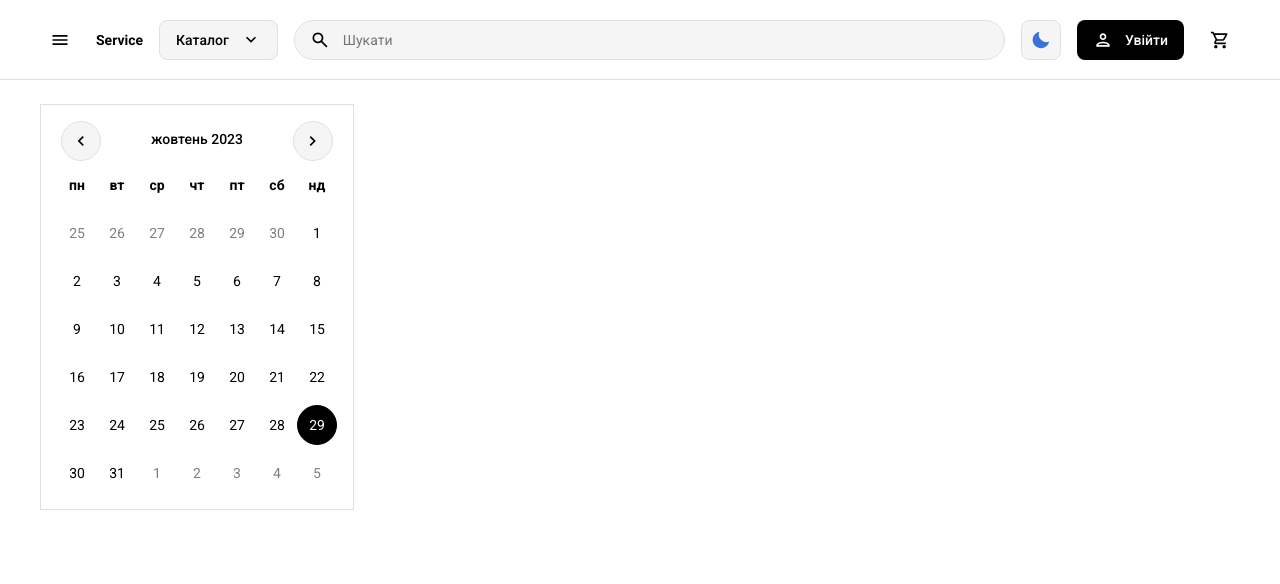
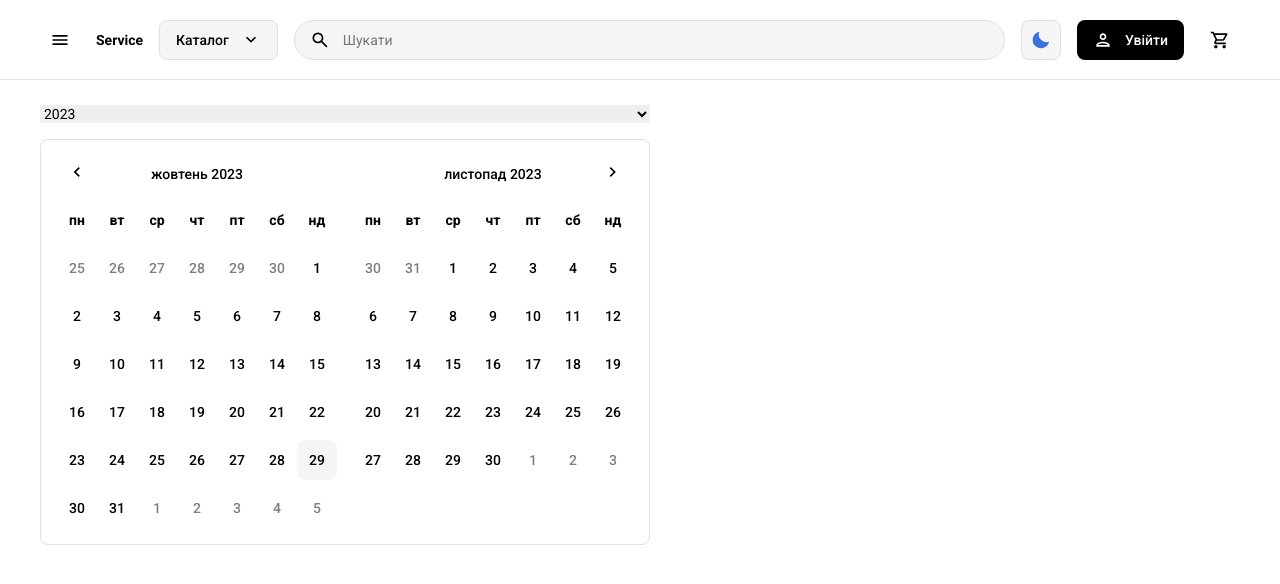
Before and after one commit to Solowayer/service-base, a Next.js app: page /calendar in a window 1280 px wide. Shown: the top 584 px of the page. Built offline with nearby package versions, Linux system fonts and the light colour scheme.

Commit message:
Calendar stuff

```diff
--- a/app/calendar/page.tsx
+++ b/app/calendar/page.tsx
@@ -3,13 +3,56 @@
 import { Calendar } from '@/components/ui/calendar'
 import React from 'react'
 import { uk } from 'date-fns/locale'
+import { DateRange } from 'react-day-picker'
+import { format } from 'date-fns'
+
+const currentYear = new Date().getFullYear()
+const startYear = 1900
+const years: number[] = []
+
+for (let year = startYear; year <= currentYear; year++) {
+	years.push(year)
+}
 
 export default function Page() {
-	const [date, setDate] = React.useState<Date | undefined>(new Date())
+	const [date, setDate] = React.useState<Date>(new Date())
+	const [year, setYear] = React.useState<number>(currentYear)
+	const [range, setRange] = React.useState<DateRange | undefined>(undefined)
+
+	const dates =
+		range?.from && range.to
+			? `${format(range.from, 'P')} - ${format(range.to, 'P')}`
+			: range?.from
+			? format(range.from, 'P')
+			: ''
+
+	const changeYear = (year: number) => {
+		setYear(year)
+		const newDate: Date = new Date(date)
+		newDate.setFullYear(year)
+		setDate(newDate)
+	}
 
 	return (
-		<div className="inline-flex">
-			<Calendar locale={uk} mode="single" selected={date} onSelect={setDate} className="rounded-md border" />
+		<div className="inline-flex flex-col gap-4">
+			<select value={year} onChange={e => changeYear(Number(e.target.value))}>
+				{years.map(year => (
+					<option key={year} value={year}>
+						{year}
+					</option>
+				))}
+			</select>
+			<Calendar
+				locale={uk}
+				mode="range"
+				numberOfMonths={2}
+				selected={range}
+				onSelect={setRange}
+				month={date}
+				// disabled={date => date < new Date()}
+				className="rounded border"
+			/>
+			<div>{dates}</div>
 		</div>
 	)
 }
--- /dev/null
+++ b/app/form-calendar/page.tsx
@@ -0,0 +1,67 @@
+'use client'
+
+import { zodResolver } from '@hookform/resolvers/zod'
+import { format } from 'date-fns'
+import { useForm } from 'react-hook-form'
+import * as z from 'zod'
+
+import { Button } from '@/components/ui/button'
+import { Calendar } from '@/components/ui/calendar'
+import { Form, FormControl, FormField, FormItem, FormLabel, FormMessage } from '@/components/ui/form'
+import { Popover, PopoverContent, PopoverTrigger } from '@/components/ui/popover'
+import { toast } from '@/components/ui/toast/use-toast'
+
+const FormSchema = z.object({
+	dob: z.date({
+		required_error: 'A date of birth is required.'
+	})
+})
+
+export default function CalendarForm() {
+	const form = useForm<z.infer<typeof FormSchema>>({
+		resolver: zodResolver(FormSchema)
+	})
+
+	function onSubmit(data: z.infer<typeof FormSchema>) {
+		toast({
+			title: 'You submitted the following values:',
+			description: JSON.stringify(data, null, 2)
+		})
+	}
+
+	return (
+		<Form {...form}>
+			<form onSubmit={form.handleSubmit(onSubmit)} className="space-y-8">
+				<FormField
+					control={form.control}
+					name="dob"
+					render={({ field }) => (
+						<FormItem className="flex flex-col">
+							<FormLabel>Date of birth</FormLabel>
+							<Popover>
+								<PopoverTrigger asChild>
+									<FormControl>
+										<Button variant="ghost" className="mr-auto">
+											{field.value ? format(field.value, 'PPP') : <span>Pick a date</span>}
+										</Button>
+									</FormControl>
+								</PopoverTrigger>
+								<PopoverContent className="w-auto p-0" align="start">
+									<Calendar
+										mode="single"
+										selected={field.value}
+										onSelect={field.onChange}
+										// disabled={date => date > new Date() || date < new Date('1900-01-01')}
+										initialFocus
+									/>
+								</PopoverContent>
+							</Popover>
+							<FormMessage />
+						</FormItem>
+					)}
+				/>
+				<Button type="submit">Submit</Button>
+			</form>
+		</Form>
+	)
+}
--- a/components/ui/calendar.tsx
+++ b/components/ui/calendar.tsx
@@ -20,20 +20,24 @@ function Calendar({ className, classNames, showOutsideDays = true, ...props }: C
 				caption: 'flex relative items-center justify-center pt-2',
 				caption_label: 'font-medium',
 				nav: 'flex',
-				nav_button: cn(buttonStyles({ variant: 'ghost', shape: 'round', size: 'icon-medium' }), 'absolute'),
+				nav_button: cn(buttonStyles({ variant: 'clear', shape: 'rectangle', size: 'icon-small' }), 'absolute'),
 				nav_button_previous: 'left-1 top-0',
 				nav_button_next: 'right-1 top-0',
 				table: 'w-full border-collapse',
 				head_row: 'flex',
+				row: 'flex w-full mt-2',
 				head_cell: 'w-10 h-10 flex items-center justify-center rounded',
-				row: 'flex w-full mt-2',
 				cell: 'w-10 h-10 flex items-center justify-center text-center font-normal p-0 relative',
-				day: 'w-10 h-10 aria-selected:bg-interactive-selected hover:bg-interactive-hover aria-selected:text-inverted rounded-full',
+				day: cn(
+					buttonStyles({ variant: 'clear', shape: 'rectangle', size: 'icon-medium' }),
+					'aria-selected:bg-interactive-selected aria-selected:text-inverted'
+				),
 				day_selected: 'bg-primary hover:bg-primary',
-				day_today: 'border border-selected',
+				day_today: 'bg-secondary',
 				day_outside: 'opacity-50',
 				day_disabled: 'opacity-50',
-				day_range_middle: 'aria-selected:bg-green-500 aria-selected:text-primary',
+				day_range_middle:
+					'aria-selected:bg-secondary aria-selected:text-primary rounded-none transition-all duration-400',
 				day_hidden: 'invisible',
 				...classNames
 			}}
@@ -47,4 +51,6 @@ function Calendar({ className, classNames, showOutsideDays = true, ...props }: C
 }
 Calendar.displayName = 'Calendar'
 
+// day: 'w-10 h-10 aria-selected:bg-interactive-selected hover:bg-interactive-hover aria-selected:text-inverted rounded',
+
 export { Calendar }
```
